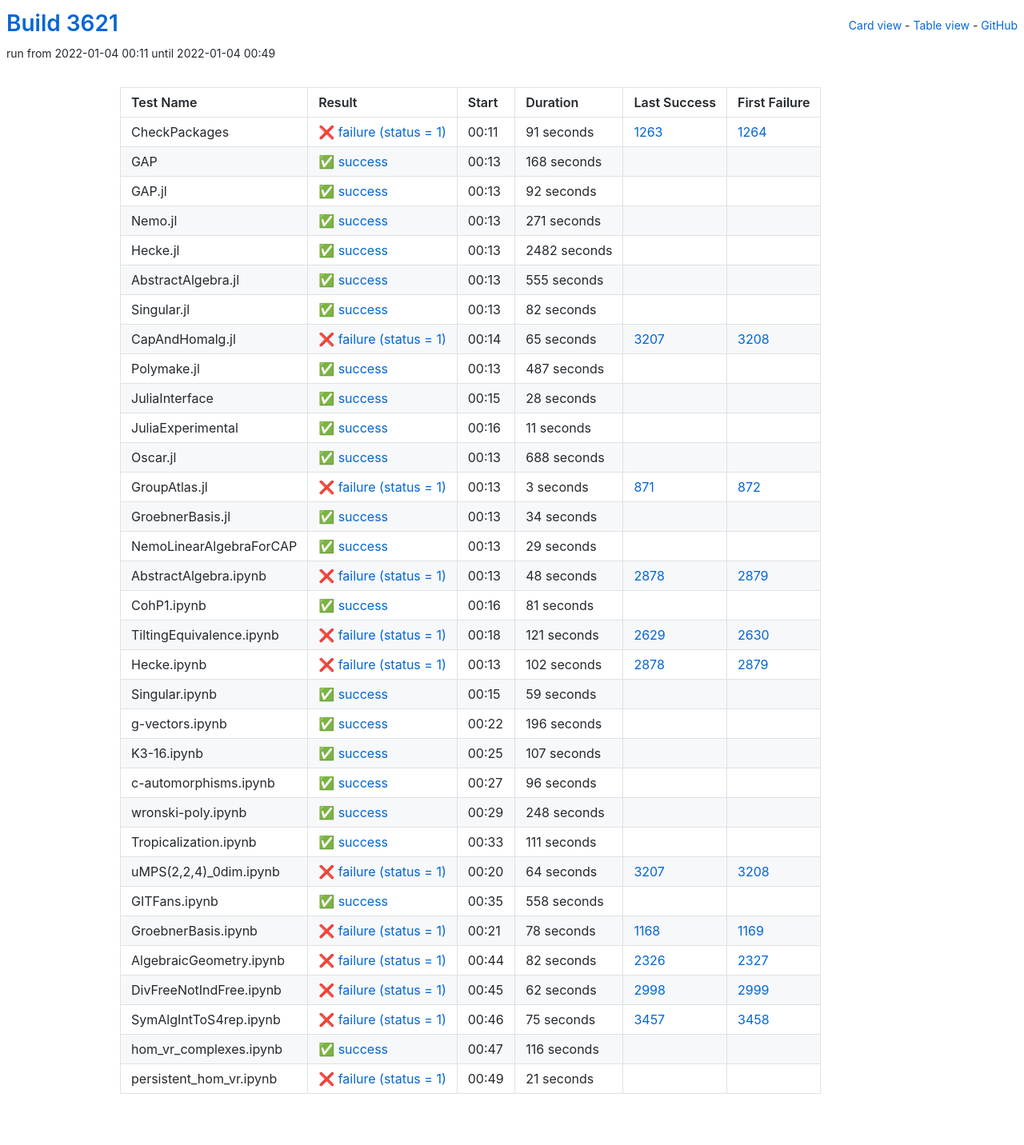
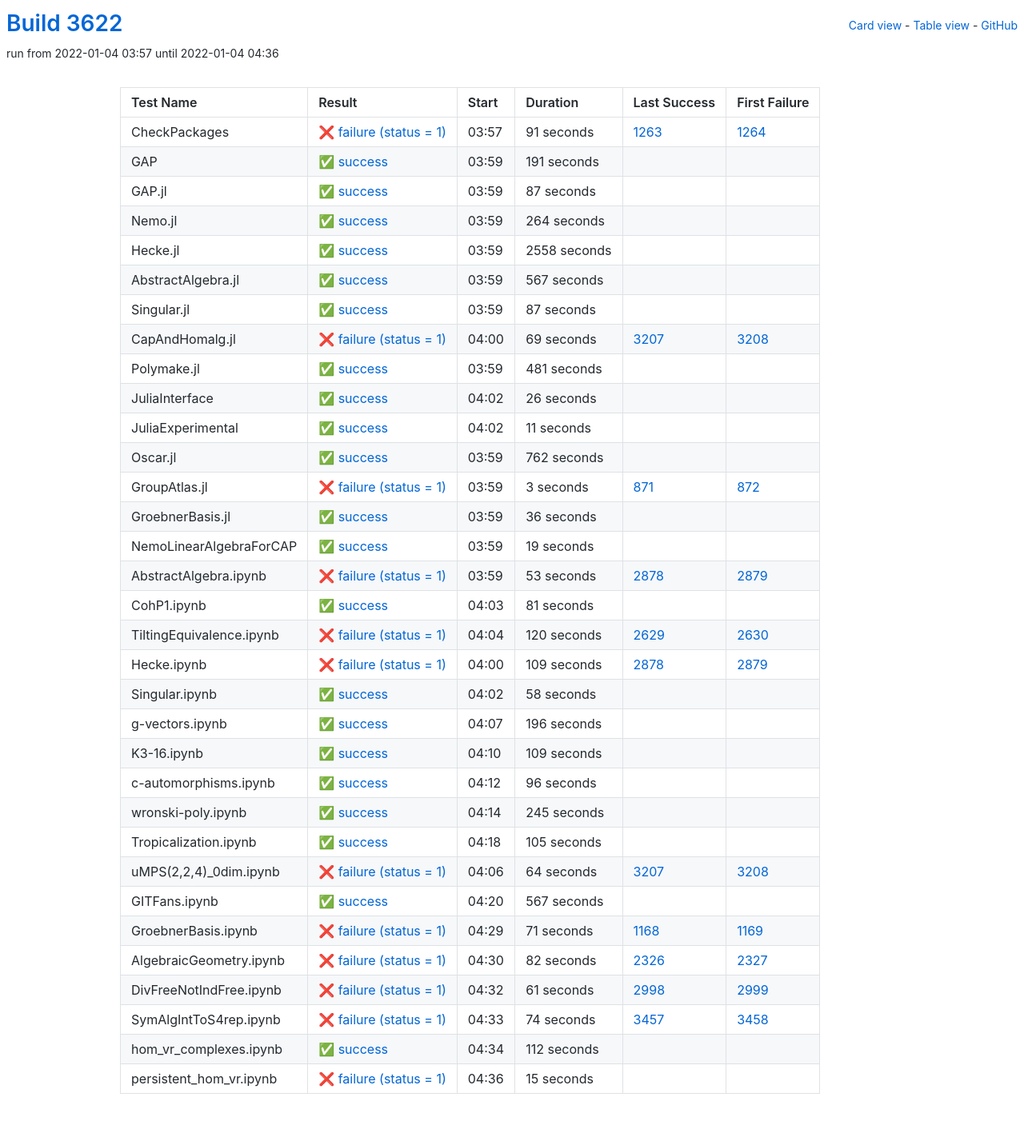
Before and after one commit to oscar-system/oscar-ci-status-stable, a Jekyll site: the page built from table.html, in a window 1280 px wide. Shown: the whole page at 80% size. Built offline with Jekyll 4.4.1, drawn with Linux system fonts in a browser that asks for light colours.

Commit message:
Build #3622

```diff
--- a/_data/ci.yml
+++ b/_data/ci.yml
@@ -1,6 +1,6 @@
 ---
-build: 3621
-build_url: https://oscarci.mathematik.uni-kl.de/job/oscar-stable/3621/
+build: 3622
+build_url: https://oscarci.mathematik.uni-kl.de/job/oscar-stable/3622/
 job: oscar-stable
 organization: oscar-system
 repo: oscar-ci-status-stable
@@ -8,8 +8,8 @@ repourl: https://github.com/oscar-system/oscar-ci-status-stable
 tests:
 - name: CheckPackages
   id: checkpackages
-  log: https://oscarci.mathematik.uni-kl.de/job/oscar-stable/3621/artifact/logs/build-3621/CheckPackages.log
-  start: 2022-01-04 00:11
+  log: https://oscarci.mathematik.uni-kl.de/job/oscar-stable/3622/artifact/logs/build-3622/CheckPackages.log
+  start: 2022-01-04 03:57
   success: false
   exitcode: 1
   status: failure
@@ -20,116 +20,116 @@ tests:
   first_failure_url: https://oscarci.mathematik.uni-kl.de/job/oscar-stable/1264/
 - name: GAP
   id: gap
-  log: https://oscarci.mathematik.uni-kl.de/job/oscar-stable/3621/artifact/logs/build-3621/GAP.log
-  start: 2022-01-04 00:13
+  log: https://oscarci.mathematik.uni-kl.de/job/oscar-stable/3622/artifact/logs/build-3622/GAP.log
+  start: 2022-01-04 03:59
   success: true
   exitcode: 0
   status: success
-  duration: 168
+  duration: 191
   last_success: false
   last_success_url:
   first_failure: false
   first_failure_url:
 - name: GAP.jl
   id: gap-jl
-  log: https://oscarci.mathematik.uni-kl.de/job/oscar-stable/3621/artifact/logs/build-3621/GAP.jl.log
-  start: 2022-01-04 00:13
+  log: https://oscarci.mathematik.uni-kl.de/job/oscar-stable/3622/artifact/logs/build-3622/GAP.jl.log
+  start: 2022-01-04 03:59
   success: true
   exitcode: 0
   status: success
-  duration: 92
+  duration: 87
   last_success: false
   last_success_url:
   first_failure: false
   first_failure_url:
 - name: Nemo.jl
   id: nemo-jl
-  log: https://oscarci.mathematik.uni-kl.de/job/oscar-stable/3621/artifact/logs/build-3621/Nemo.jl.log
-  start: 2022-01-04 00:13
+  log: https://oscarci.mathematik.uni-kl.de/job/oscar-stable/3622/artifact/logs/build-3622/Nemo.jl.log
+  start: 2022-01-04 03:59
   success: true
   exitcode: 0
   status: success
-  duration: 271
+  duration: 264
   last_success: false
   last_success_url:
   first_failure: false
   first_failure_url:
 - name: Hecke.jl
   id: hecke-jl
-  log: https://oscarci.mathematik.uni-kl.de/job/oscar-stable/3621/artifact/logs/build-3621/Hecke.jl.log
-  start: 2022-01-04 00:13
+  log: https://oscarci.mathematik.uni-kl.de/job/oscar-stable/3622/artifact/logs/build-3622/Hecke.jl.log
+  start: 2022-01-04 03:59
   success: true
   exitcode: 0
   status: success
-  duration: 2482
+  duration: 2558
   last_success: false
   last_success_url:
   first_failure: false
   first_failure_url:
 - name: AbstractAlgebra.jl
   id: abstractalgebra-jl
-  log: https://oscarci.mathematik.uni-kl.de/job/oscar-stable/3621/artifact/logs/build-3621/AbstractAlgebra.jl.log
-  start: 2022-01-04 00:13
+  log: https://oscarci.mathematik.uni-kl.de/job/oscar-stable/3622/artifact/logs/build-3622/AbstractAlgebra.jl.log
+  start: 2022-01-04 03:59
   success: true
   exitcode: 0
   status: success
-  duration: 555
+  duration: 567
   last_success: false
   last_success_url:
   first_failure: false
   first_failure_url:
 - name: Singular.jl
   id: singular-jl
-  log: https://oscarci.mathematik.uni-kl.de/job/oscar-stable/3621/artifact/logs/build-3621/Singular.jl.log
-  start: 2022-01-04 00:13
+  log: https://oscarci.mathematik.uni-kl.de/job/oscar-stable/3622/artifact/logs/build-3622/Singular.jl.log
+  start: 2022-01-04 03:59
   success: true
   exitcode: 0
   status: success
-  duration: 82
+  duration: 87
   last_success: false
   last_success_url:
   first_failure: false
   first_failure_url:
 - name: CapAndHomalg.jl
   id: capandhomalg-jl
-  log: https://oscarci.mathematik.uni-kl.de/job/oscar-stable/3621/artifact/logs/build-3621/CapAndHomalg.jl.log
-  start: 2022-01-04 00:14
+  log: https://oscarci.mathematik.uni-kl.de/job/oscar-stable/3622/artifact/logs/build-3622/CapAndHomalg.jl.log
+  start: 2022-01-04 04:00
   success: false
   exitcode: 1
   status: failure
-  duration: 65
+  duration: 69
   last_success: 3207
   last_success_url: https://oscarci.mathematik.uni-kl.de/job/oscar-stable/3207/
   first_failure: 3208
   first_failure_url: https://oscarci.mathematik.uni-kl.de/job/oscar-stable/3208/
 - name: Polymake.jl
   id: polymake-jl
-  log: https://oscarci.mathematik.uni-kl.de/job/oscar-stable/3621/artifact/logs/build-3621/Polymake.jl.log
-  start: 2022-01-04 00:13
+  log: https://oscarci.mathematik.uni-kl.de/job/oscar-stable/3622/artifact/logs/build-3622/Polymake.jl.log
+  start: 2022-01-04 03:59
   success: true
   exitcode: 0
   status: success
-  duration: 487
+  duration: 481
   last_success: false
   last_success_url:
   first_failure: false
   first_failure_url:
 - name: JuliaInterface
   id: juliainterface
-  log: https://oscarci.mathematik.uni-kl.de/job/oscar-stable/3621/artifact/logs/build-3621/JuliaInterface.log
-  start: 2022-01-04 00:15
+  log: https://oscarci.mathematik.uni-kl.de/job/oscar-stable/3622/artifact/logs/build-3622/JuliaInterface.log
+  start: 2022-01-04 04:02
   success: true
   exitcode: 0
   status: success
-  duration: 28
+  duration: 26
   last_success: false
   last_success_url:
   first_failure: false
   first_failure_url:
 - name: JuliaExperimental
   id: juliaexperimental
-  log: https://oscarci.mathematik.uni-kl.de/job/oscar-stable/3621/artifact/logs/build-3621/JuliaExperimental.log
-  start: 2022-01-04 00:16
+  log: https://oscarci.mathematik.uni-kl.de/job/oscar-stable/3622/artifact/logs/build-3622/JuliaExperimental.log
+  start: 2022-01-04 04:02
   success: true
   exitcode: 0
   status: success
@@ -140,20 +140,20 @@ tests:
   first_failure_url:
 - name: Oscar.jl
   id: oscar-jl
-  log: https://oscarci.mathematik.uni-kl.de/job/oscar-stable/3621/artifact/logs/build-3621/Oscar.jl.log
-  start: 2022-01-04 00:13
+  log: https://oscarci.mathematik.uni-kl.de/job/oscar-stable/3622/artifact/logs/build-3622/Oscar.jl.log
+  start: 2022-01-04 03:59
   success: true
   exitcode: 0
   status: success
-  duration: 688
+  duration: 762
   last_success: false
   last_success_url:
   first_failure: false
   first_failure_url:
 - name: GroupAtlas.jl
   id: groupatlas-jl
-  log: https://oscarci.mathematik.uni-kl.de/job/oscar-stable/3621/artifact/logs/build-3621/GroupAtlas.jl.log
-  start: 2022-01-04 00:13
+  log: https://oscarci.mathematik.uni-kl.de/job/oscar-stable/3622/artifact/logs/build-3622/GroupAtlas.jl.log
+  start: 2022-01-04 03:59
   success: false
   exitcode: 1
   status: failure
@@ -164,44 +164,44 @@ tests:
   first_failure_url: https://oscarci.mathematik.uni-kl.de/job/oscar-stable/872/
 - name: GroebnerBasis.jl
   id: groebnerbasis-jl
-  log: https://oscarci.mathematik.uni-kl.de/job/oscar-stable/3621/artifact/logs/build-3621/GroebnerBasis.jl.log
-  start: 2022-01-04 00:13
+  log: https://oscarci.mathematik.uni-kl.de/job/oscar-stable/3622/artifact/logs/build-3622/GroebnerBasis.jl.log
+  start: 2022-01-04 03:59
   success: true
   exitcode: 0
   status: success
-  duration: 34
+  duration: 36
   last_success: false
   last_success_url:
   first_failure: false
   first_failure_url:
 - name: NemoLinearAlgebraForCAP
   id: nemolinearalgebraforcap
-  log: https://oscarci.mathematik.uni-kl.de/job/oscar-stable/3621/artifact/logs/build-3621/NemoLinearAlgebraForCAP.log
-  start: 2022-01-04 00:13
+  log: https://oscarci.mathematik.uni-kl.de/job/oscar-stable/3622/artifact/logs/build-3622/NemoLinearAlgebraForCAP.log
+  start: 2022-01-04 03:59
   success: true
   exitcode: 0
   status: success
-  duration: 29
+  duration: 19
   last_success: false
   last_success_url:
   first_failure: false
   first_failure_url:
 - name: AbstractAlgebra.ipynb
   id: abstractalgebra-ipynb
-  log: https://oscarci.mathematik.uni-kl.de/job/oscar-stable/3621/artifact/logs/build-3621/AbstractAlgebra.ipynb.log
-  start: 2022-01-04 00:13
+  log: https://oscarci.mathematik.uni-kl.de/job/oscar-stable/3622/artifact/logs/build-3622/AbstractAlgebra.ipynb.log
+  start: 2022-01-04 03:59
   success: false
   exitcode: 1
   status: failure
-  duration: 48
+  duration: 53
   last_success: 2878
   last_success_url: https://oscarci.mathematik.uni-kl.de/job/oscar-stable/2878/
   first_failure: 2879
   first_failure_url: https://oscarci.mathematik.uni-kl.de/job/oscar-stable/2879/
 - name: CohP1.ipynb
   id: cohp1-ipynb
-  log: https://oscarci.mathematik.uni-kl.de/job/oscar-stable/3621/artifact/logs/build-3621/CohP1.ipynb.log
-  start: 2022-01-04 00:16
+  log: https://oscarci.mathematik.uni-kl.de/job/oscar-stable/3622/artifact/logs/build-3622/CohP1.ipynb.log
+  start: 2022-01-04 04:03
   success: true
   exitcode: 0
   status: success
@@ -212,44 +212,44 @@ tests:
   first_failure_url:
 - name: TiltingEquivalence.ipynb
   id: tiltingequivalence-ipynb
-  log: https://oscarci.mathematik.uni-kl.de/job/oscar-stable/3621/artifact/logs/build-3621/TiltingEquivalence.ipynb.log
-  start: 2022-01-04 00:18
+  log: https://oscarci.mathematik.uni-kl.de/job/oscar-stable/3622/artifact/logs/build-3622/TiltingEquivalence.ipynb.log
+  start: 2022-01-04 04:04
   success: false
   exitcode: 1
   status: failure
-  duration: 121
+  duration: 120
   last_success: 2629
   last_success_url: https://oscarci.mathematik.uni-kl.de/job/oscar-stable/2629/
   first_failure: 2630
   first_failure_url: https://oscarci.mathematik.uni-kl.de/job/oscar-stable/2630/
 - name: Hecke.ipynb
   id: hecke-ipynb
-  log: https://oscarci.mathematik.uni-kl.de/job/oscar-stable/3621/artifact/logs/build-3621/Hecke.ipynb.log
-  start: 2022-01-04 00:13
+  log: https://oscarci.mathematik.uni-kl.de/job/oscar-stable/3622/artifact/logs/build-3622/Hecke.ipynb.log
+  start: 2022-01-04 04:00
   success: false
   exitcode: 1
   status: failure
-  duration: 102
+  duration: 109
   last_success: 2878
   last_success_url: https://oscarci.mathematik.uni-kl.de/job/oscar-stable/2878/
   first_failure: 2879
   first_failure_url: https://oscarci.mathematik.uni-kl.de/job/oscar-stable/2879/
 - name: Singular.ipynb
   id: singular-ipynb
-  log: https://oscarci.mathematik.uni-kl.de/job/oscar-stable/3621/artifact/logs/build-3621/Singular.ipynb.log
-  start: 2022-01-04 00:15
+  log: https://oscarci.mathematik.uni-kl.de/job/oscar-stable/3622/artifact/logs/build-3622/Singular.ipynb.log
+  start: 2022-01-04 04:02
   success: true
   exitcode: 0
   status: success
-  duration: 59
+  duration: 58
   last_success: false
   last_success_url:
   first_failure: false
   first_failure_url:
 - name: g-vectors.ipynb
   id: g-vectors-ipynb
-  log: https://oscarci.mathematik.uni-kl.de/job/oscar-stable/3621/artifact/logs/build-3621/g-vectors.ipynb.log
-  start: 2022-01-04 00:22
+  log: https://oscarci.mathematik.uni-kl.de/job/oscar-stable/3622/artifact/logs/build-3622/g-vectors.ipynb.log
+  start: 2022-01-04 04:07
   success: true
   exitcode: 0
   status: success
@@ -260,20 +260,20 @@ tests:
   first_failure_url:
 - name: K3-16.ipynb
   id: k3-16-ipynb
-  log: https://oscarci.mathematik.uni-kl.de/job/oscar-stable/3621/artifact/logs/build-3621/K3-16.ipynb.log
-  start: 2022-01-04 00:25
+  log: https://oscarci.mathematik.uni-kl.de/job/oscar-stable/3622/artifact/logs/build-3622/K3-16.ipynb.log
+  start: 2022-01-04 04:10
   success: true
   exitcode: 0
   status: success
-  duration: 107
+  duration: 109
   last_success: false
   last_success_url:
   first_failure: false
   first_failure_url:
 - name: c-automorphisms.ipynb
   id: c-automorphisms-ipynb
-  log: https://oscarci.mathematik.uni-kl.de/job/oscar-stable/3621/artifact/logs/build-3621/c-automorphisms.ipynb.log
-  start: 2022-01-04 00:27
+  log: https://oscarci.mathematik.uni-kl.de/job/oscar-stable/3622/artifact/logs/build-3622/c-automorphisms.ipynb.log
+  start: 2022-01-04 04:12
   success: true
   exitcode: 0
   status: success
@@ -284,32 +284,32 @@ tests:
   first_failure_url:
 - name: wronski-poly.ipynb
   id: wronski-poly-ipynb
-  log: https://oscarci.mathematik.uni-kl.de/job/oscar-stable/3621/artifact/logs/build-3621/wronski-poly.ipynb.log
-  start: 2022-01-04 00:29
+  log: https://oscarci.mathematik.uni-kl.de/job/oscar-stable/3622/artifact/logs/build-3622/wronski-poly.ipynb.log
+  start: 2022-01-04 04:14
   success: true
   exitcode: 0
   status: success
-  duration: 248
+  duration: 245
   last_success: false
   last_success_url:
   first_failure: false
   first_failure_url:
 - name: Tropicalization.ipynb
   id: tropicalization-ipynb
-  log: https://oscarci.mathematik.uni-kl.de/job/oscar-stable/3621/artifact/logs/build-3621/Tropicalization.ipynb.log
-  start: 2022-01-04 00:33
+  log: https://oscarci.mathematik.uni-kl.de/job/oscar-stable/3622/artifact/logs/build-3622/Tropicalization.ipynb.log
+  start: 2022-01-04 04:18
   success: true
   exitcode: 0
   status: success
-  duration: 111
+  duration: 105
   last_success: false
   last_success_url:
   first_failure: false
   first_failure_url:
 - name: uMPS(2,2,4)_0dim.ipynb
   id: umps-2-2-4-0dim-ipynb
-  log: https://oscarci.mathematik.uni-kl.de/job/oscar-stable/3621/artifact/logs/build-3621/uMPS-2-2-4-_0dim.ipynb.log
-  start: 2022-01-04 00:20
+  log: https://oscarci.mathematik.uni-kl.de/job/oscar-stable/3622/artifact/logs/build-3622/uMPS-2-2-4-_0dim.ipynb.log
+  start: 2022-01-04 04:06
   success: false
   exitcode: 1
   status: failure
@@ -320,32 +320,32 @@ tests:
   first_failure_url: https://oscarci.mathematik.uni-kl.de/job/oscar-stable/3208/
 - name: GITFans.ipynb
   id: gitfans-ipynb
-  log: https://oscarci.mathematik.uni-kl.de/job/oscar-stable/3621/artifact/logs/build-3621/GITFans.ipynb.log
-  start: 2022-01-04 00:35
+  log: https://oscarci.mathematik.uni-kl.de/job/oscar-stable/3622/artifact/logs/build-3622/GITFans.ipynb.log
+  start: 2022-01-04 04:20
   success: true
   exitcode: 0
   status: success
-  duration: 558
+  duration: 567
   last_success: false
   last_success_url:
   first_failure: false
   first_failure_url:
 - name: GroebnerBasis.ipynb
   id: groebnerbasis-ipynb
-  log: https://oscarci.mathematik.uni-kl.de/job/oscar-stable/3621/artifact/logs/build-3621/GroebnerBasis.ipynb.log
-  start: 2022-01-04 00:21
+  log: https://oscarci.mathematik.uni-kl.de/job/oscar-stable/3622/artifact/logs/build-3622/GroebnerBasis.ipynb.log
+  start: 2022-01-04 04:29
   success: false
   exitcode: 1
   status: failure
-  duration: 78
+  duration: 71
   last_success: 1168
   last_success_url: https://oscarci.mathematik.uni-kl.de/job/oscar-stable/1168/
   first_failure: 1169
   first_failure_url: https://oscarci.mathematik.uni-kl.de/job/oscar-stable/1169/
 - name: AlgebraicGeometry.ipynb
   id: algebraicgeometry-ipynb
-  log: https://oscarci.mathematik.uni-kl.de/job/oscar-stable/3621/artifact/logs/build-3621/AlgebraicGeometry.ipynb.log
-  start: 2022-01-04 00:44
+  log: https://oscarci.mathematik.uni-kl.de/job/oscar-stable/3622/artifact/logs/build-3622/AlgebraicGeometry.ipynb.log
+  start: 2022-01-04 04:30
   success: false
   exitcode: 1
   status: failure
@@ -356,48 +356,48 @@ tests:
   first_failure_url: https://oscarci.mathematik.uni-kl.de/job/oscar-stable/2327/
 - name: DivFreeNotIndFree.ipynb
   id: divfreenotindfree-ipynb
-  log: https://oscarci.mathematik.uni-kl.de/job/oscar-stable/3621/artifact/logs/build-3621/DivFreeNotIndFree.ipynb.log
-  start: 2022-01-04 00:45
+  log: https://oscarci.mathematik.uni-kl.de/job/oscar-stable/3622/artifact/logs/build-3622/DivFreeNotIndFree.ipynb.log
+  start: 2022-01-04 04:32
   success: false
   exitcode: 1
   status: failure
-  duration: 62
+  duration: 61
   last_success: 2998
   last_success_url: https://oscarci.mathematik.uni-kl.de/job/oscar-stable/2998/
   first_failure: 2999
   first_failure_url: https://oscarci.mathematik.uni-kl.de/job/oscar-stable/2999/
 - name: SymAlgIntToS4rep.ipynb
   id: symalginttos4rep-ipynb
-  log: https://oscarci.mathematik.uni-kl.de/job/oscar-stable/3621/artifact/logs/build-3621/SymAlgIntToS4rep.ipynb.log
-  start: 2022-01-04 00:46
+  log: https://oscarci.mathematik.uni-kl.de/job/oscar-stable/3622/artifact/logs/build-3622/SymAlgIntToS4rep.ipynb.log
+  start: 2022-01-04 04:33
   success: false
   exitcode: 1
   status: failure
-  duration: 75
+  duration: 74
   last_success: 3457
   last_success_url: https://oscarci.mathematik.uni-kl.de/job/oscar-stable/3457/
   first_failure: 3458
   first_failure_url: https://oscarci.mathematik.uni-kl.de/job/oscar-stable/3458/
 - name: hom_vr_complexes.ipynb
   id: hom-vr-complexes-ipynb
-  log: https://oscarci.mathematik.uni-kl.de/job/oscar-stable/3621/artifact/logs/build-3621/hom_vr_complexes.ipynb.log
-  start: 2022-01-04 00:47
+  log: https://oscarci.mathematik.uni-kl.de/job/oscar-stable/3622/artifact/logs/build-3622/hom_vr_complexes.ipynb.log
+  start: 2022-01-04 04:34
   success: true
   exitcode: 0
   status: success
-  duration: 116
+  duration: 112
   last_success: false
   last_success_url:
   first_failure: false
   first_failure_url:
 - name: persistent_hom_vr.ipynb
   id: persistent-hom-vr-ipynb
-  log: https://oscarci.mathematik.uni-kl.de/job/oscar-stable/3621/artifact/logs/build-3621/persistent_hom_vr.ipynb.log
-  start: 2022-01-04 00:49
+  log: https://oscarci.mathematik.uni-kl.de/job/oscar-stable/3622/artifact/logs/build-3622/persistent_hom_vr.ipynb.log
+  start: 2022-01-04 04:36
   success: false
   exitcode: 1
   status: failure
-  duration: 21
+  duration: 15
   last_success: false
   last_success_url:
   first_failure: false
```
Also changed, not shown: README.md.
